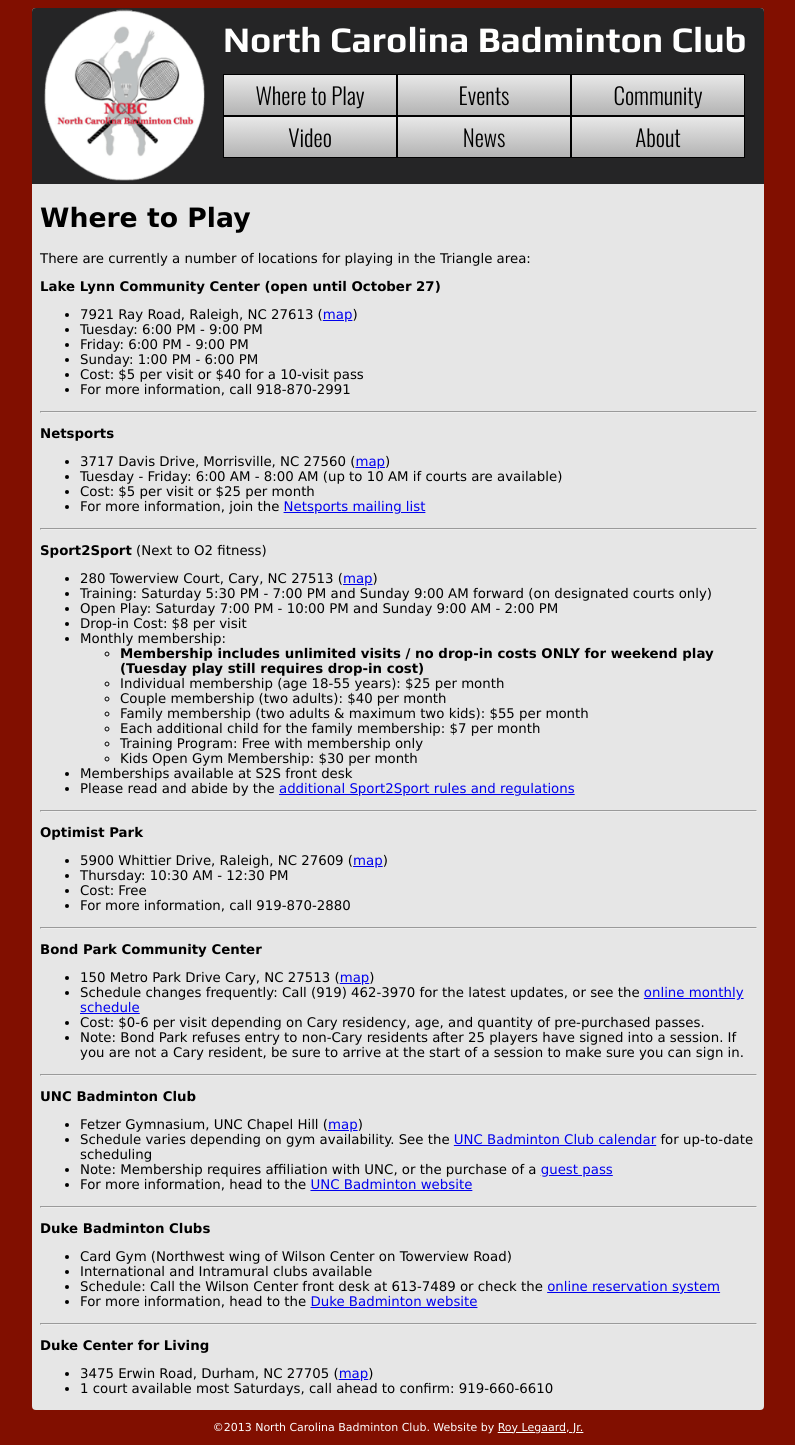
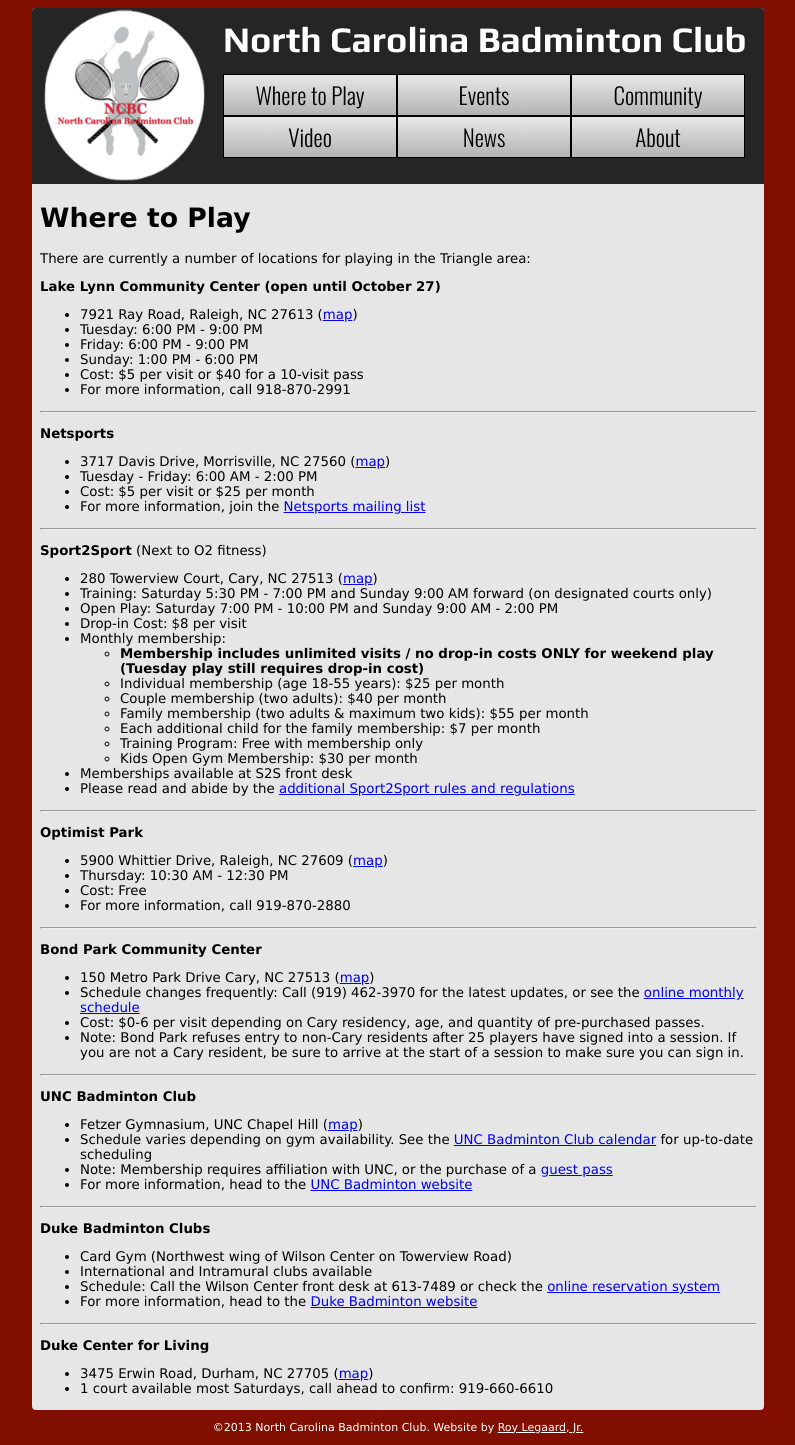
Before and after one commit to NCBC/ncbc.github.com, a Jekyll site: the page built from locations.md, in a window 1280 px wide. Shown: the whole page, without its empty margins (242-1037 px from the left). Built offline with Jekyll 4.4.1, drawn with Linux system fonts in a browser that asks for light colours.

Commit message:
NetSports time change

```diff
--- a/index.html
+++ b/index.html
@@ -20,7 +20,7 @@
 	Sun: 1 - 6 PM </p>
 
 	<p><strong>Netsports</strong> <br />
-	Tues-Fri: 6 - 8 AM <br /></p>
+	Tues-Fri: 6 AM - 2 PM <br /></p>
 
 	<p><strong>Sport2Sport</strong> <br />
 	Sat: 7 - 10 PM <br />
--- a/locations.md
+++ b/locations.md
@@ -20,7 +20,7 @@
 **Netsports**
 
 * 3717 Davis Drive, Morrisville, NC 27560 ([map](http://maps.google.com/maps?q=3717+Davis+Drive,+Morrisville,+NC+27560&hl=en&hnear=3717+Davis+Dr,+Morrisville,+Wake,+North+Carolina+27560&t=m&z=16))
-* Tuesday - Friday: 6:00 AM - 8:00 AM (up to 10 AM if courts are available)
+* Tuesday - Friday: 6:00 AM - 2:00 PM
 * Cost: $5 per visit or $25 per month
 * For more information, join the [Netsports mailing list](https://groups.google.com/forum/#!forum/badminton-is-passion)
 
```
